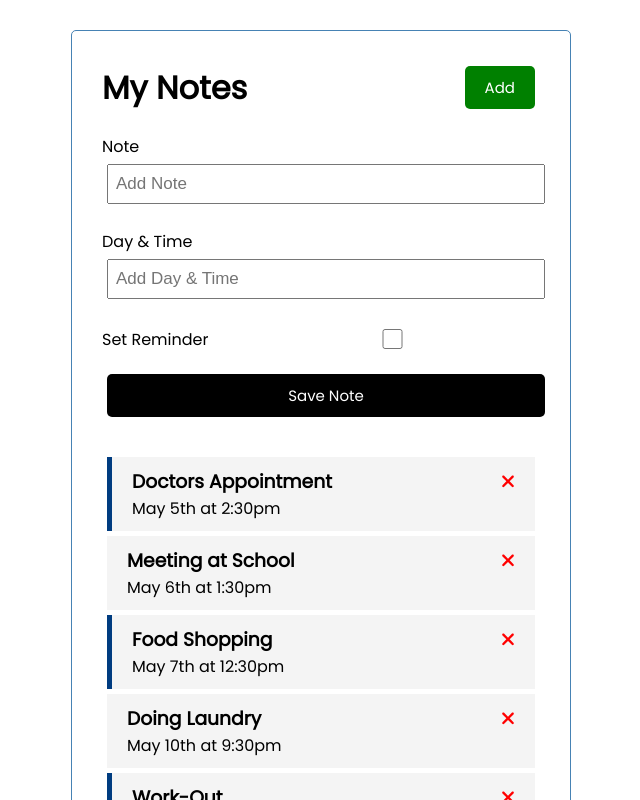
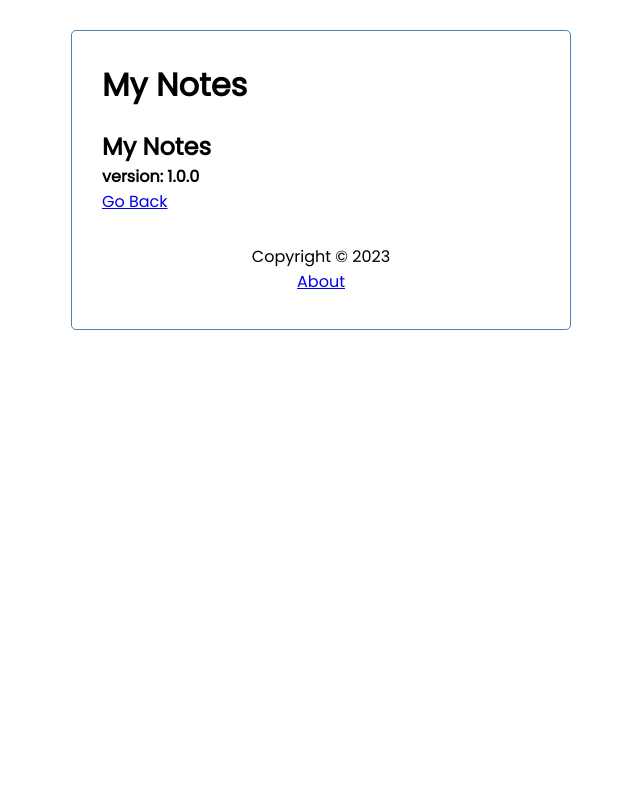
Before and after one commit to lenny1596/mynotes-angular, an Angular app: page /about in a window 1280 px wide. Shown: the top 800 px of the page, without its empty margins (319-959 px from the left). Built offline with nearby package versions, Linux system fonts and the light colour scheme; data requests are answered from the project's data file.

Commit message:
Final Commit, adding about, footer & main comp to router

```diff
--- a/src/app/app.component.html
+++ b/src/app/app.component.html
@@ -1,4 +1,5 @@
 <div class="container">
   <app-header></app-header>
-  <app-notes></app-notes>
+  <router-outlet></router-outlet>
+  <app-footer></app-footer>
 </div>
--- a/src/app/app.module.ts
+++ b/src/app/app.module.ts
@@ -4,6 +4,7 @@
 import { FormsModule } from '@angular/forms';
 import { FontAwesomeModule } from '@fortawesome/angular-fontawesome';
 import { HttpClientModule } from '@angular/common/http';
+import { RouterModule, Routes } from '@angular/router';
 
 // components
 import { AppComponent } from './app.component';
@@ -12,6 +13,14 @@
 import { NoteItemComponent } from './components/note-item/note-item.component';
 import { NotesComponent } from './components/notes/notes.component';
 import { AddNoteComponent } from './components/add-note/add-note.component';
+import { AboutComponent } from './components/about/about.component';
+import { FooterComponent } from './components/footer/footer.component';
+
+// Angular Routing
+const addRoutes: Routes = [
+  { path: '', component: NotesComponent },
+  { path: 'about', component: AboutComponent },
+];
 
 @NgModule({
   declarations: [
@@ -21,8 +30,16 @@
     NoteItemComponent,
     NotesComponent,
     AddNoteComponent,
+    AboutComponent,
+    FooterComponent,
   ],
-  imports: [BrowserModule, FontAwesomeModule, HttpClientModule, FormsModule],
+  imports: [
+    BrowserModule,
+    FontAwesomeModule,
+    HttpClientModule,
+    FormsModule,
+    RouterModule.forRoot(addRoutes, { enableTracing: true }),
+  ],
   providers: [],
   bootstrap: [AppComponent],
 })
--- /dev/null
+++ b/src/app/components/about/about.component.html
@@ -0,0 +1,5 @@
+<div>
+  <h2>My Notes</h2>
+  <h4>version: 1.0.0</h4>
+  <a routerLink="/">Go Back</a>
+</div>
--- a/src/app/components/add-note/add-note.component.html
+++ b/src/app/components/add-note/add-note.component.html
@@ -1,4 +1,4 @@
-<form class="add-form" (ngSubmit)="onSubmit()">
+<form *ngIf="showAddNote" class="add-form" (ngSubmit)="onSubmit()">
   <div class="form-control">
     <label for="text">Note</label>
     <input
--- a/src/app/components/add-note/add-note.component.ts
+++ b/src/app/components/add-note/add-note.component.ts
@@ -1,5 +1,7 @@
 import { Component, EventEmitter, OnInit, Output } from '@angular/core';
 import { NoteType } from 'src/app/NoteType';
+import { UiService } from 'src/app/services/ui.service';
+import { Subscription } from 'rxjs';
 
 @Component({
   selector: 'app-add-note',
@@ -11,6 +13,14 @@
   text!: string;
   day!: string;
   reminder: boolean = false;
+  showAddNote?: boolean;
+  subscription?: Subscription;
+
+  constructor(private uiService: UiService) {
+    this.subscription = this.uiService
+      .onToggle()
+      .subscribe((value) => (this.showAddNote = value));
+  }
 
   ngOnInit(): void {}
 
--- /dev/null
+++ b/src/app/components/footer/footer.component.css
@@ -0,0 +1,4 @@
+footer {
+  margin-top: 30px;
+  text-align: center;
+}
--- /dev/null
+++ b/src/app/components/footer/footer.component.html
@@ -0,0 +1,4 @@
+<footer>
+  <p>Copyright &copy; 2023</p>
+  <a routerLink="/about">About</a>
+</footer>
--- a/src/app/components/header/header.component.html
+++ b/src/app/components/header/header.component.html
@@ -1,6 +1,7 @@
 <header>
   <h1>{{ title }}</h1>
   <app-button
+    *ngIf="hasRoute('/')"
     color="{{ showAddNote ? 'red' : 'green' }}"
     text="{{ showAddNote ? 'Close' : 'Add' }}"
     (btnCLick)="toggleAddNote()"
--- a/src/app/components/header/header.component.ts
+++ b/src/app/components/header/header.component.ts
@@ -1,6 +1,7 @@
 import { Component, OnInit } from '@angular/core';
 import { UiService } from 'src/app/services/ui.service';
 import { Subscription } from 'rxjs';
+import { Router } from '@angular/router';
 
 @Component({
   selector: 'app-header',
@@ -12,7 +13,7 @@
   showAddNote?: boolean;
   subscription?: Subscription;
 
-  constructor(private uiService: UiService) {
+  constructor(private uiService: UiService, private router: Router) {
     this.subscription = this.uiService
       .onToggle()
       .subscribe((value) => (this.showAddNote = value));
@@ -23,4 +24,8 @@
   toggleAddNote(): void {
     this.uiService.toggleAddNote();
   }
+
+  hasRoute(route: string) {
+    return this.router.url === route;
+  }
 }
```
Also changed, not shown: src/app/components/about/about.component.ts (added, +10 -0 lines), src/app/components/footer/footer.component.ts (added, +10 -0 lines), src/app/components/about/about.component.css (added), 2 other files (tests, documents, lock files or other folders).
